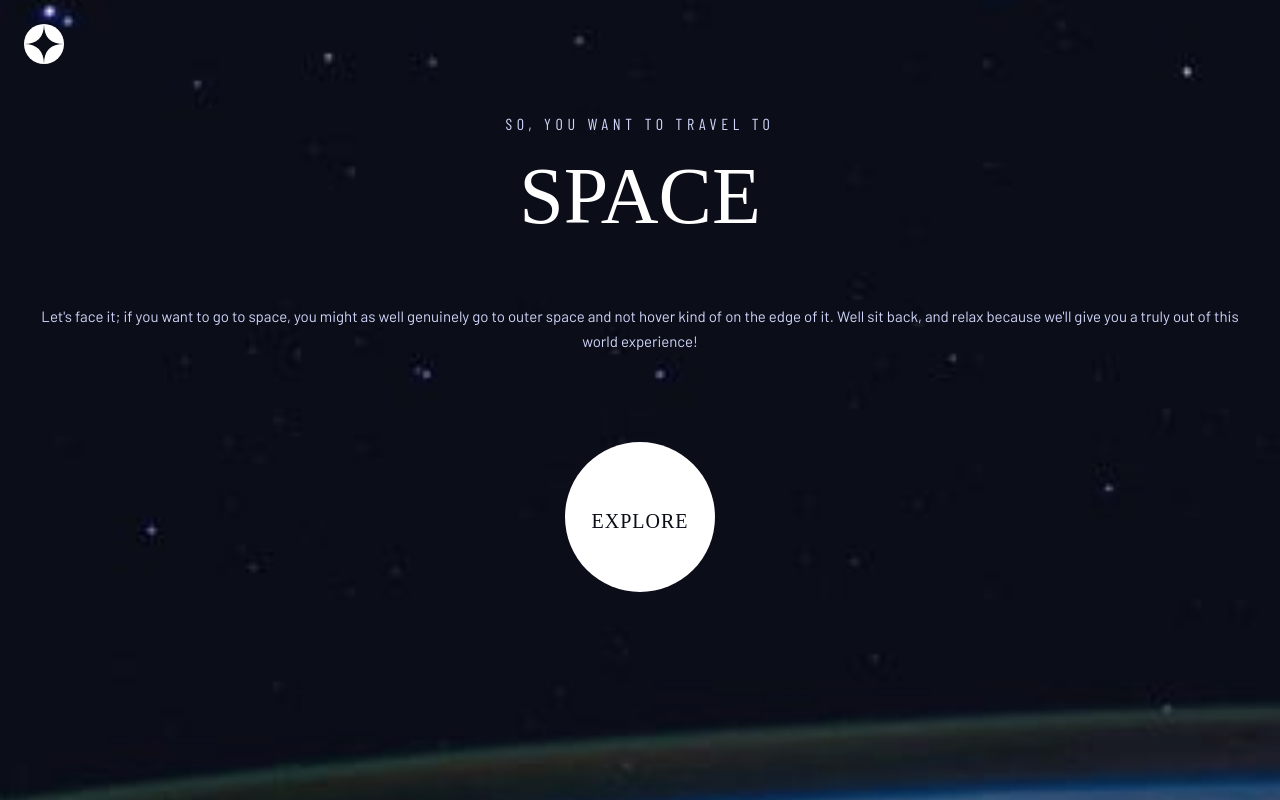
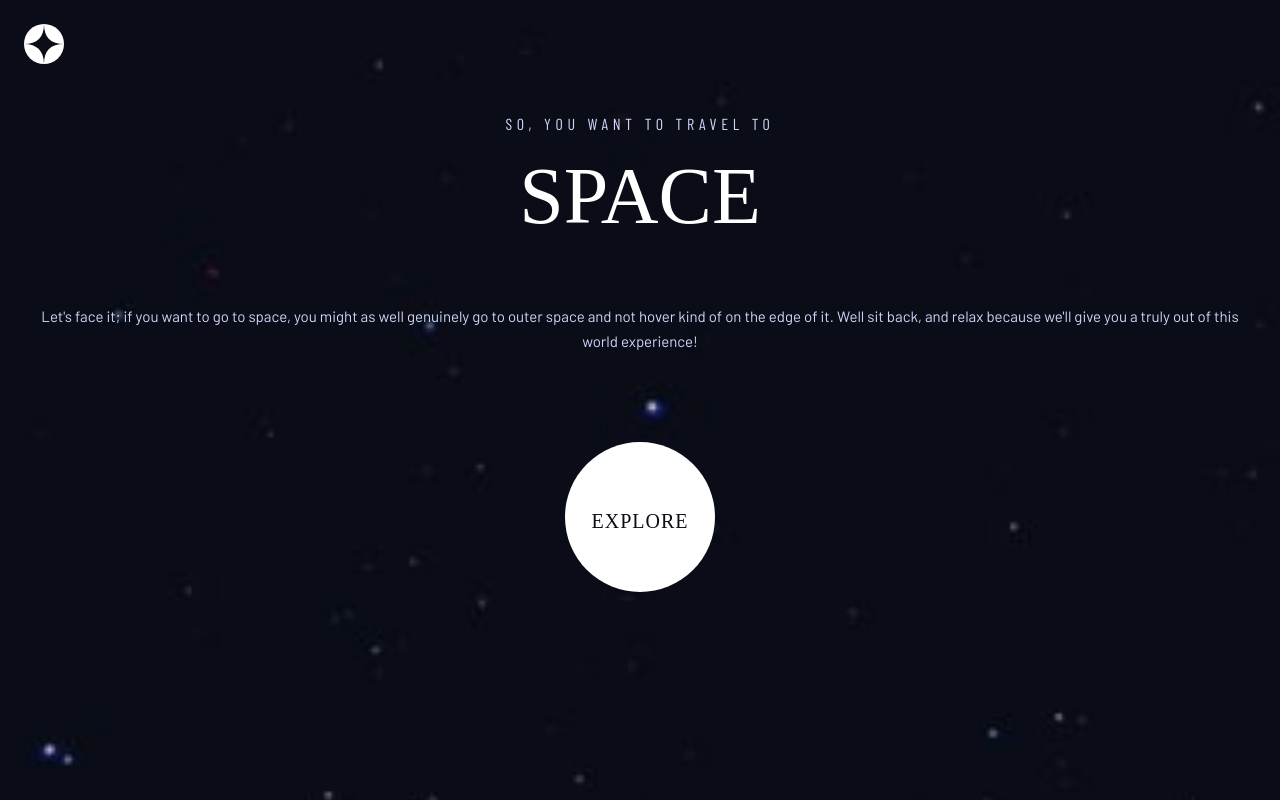
Before and after one commit to Patrick-Dolan/space-tourism-website, a React (Vite) app: page / in a window 1280 px wide. Built offline with nearby package versions, Linux system fonts and the light colour scheme; a web font is replaced by a local one.

Commit message:
refactor App component and update styles***
***Add new colors and styles to index.css***

***Update tailwind.config.js with new height, width, opacity, and backdropBlur values

```diff
--- a/src/components/App.jsx
+++ b/src/components/App.jsx
@@ -29,7 +29,9 @@ function App() {
   }
 
   return (
-    <div className={`container p-6 text-primary min-h-screen ${bgImage} bg-fixed bg-no-repeat bg-cover bg-center`}>
+    <div className="relative min-h-screen min-w-screen bg-tertiary">
+    <div className={`fixed inset-0 ${bgImage} bg-fixed bg-no-repeat bg-top bg-cover z-0 opacity-75`}></div>
+    <div className="relative container p-6 text-primary min-h-screen z-1">
       <Navbar />
       <main>
         <Routes>
@@ -41,6 +43,7 @@ function App() {
         </Routes>
       </main>
     </div>
+  </div>
   );
 }
 
--- a/src/index.css
+++ b/src/index.css
@@ -10,6 +10,7 @@
   --secondary: #D0D6F9;
   --tertiary: #0B0D17;
   --border: #383B4B;
+  --inactive: #979797;
 }
 
 *, *::before, *::after {
--- a/tailwind.config.js
+++ b/tailwind.config.js
@@ -10,6 +10,7 @@ export default {
         primary: "var(--primary)",
         secondary: "var(--secondary)",
         tertiary: "var(--tertiary)",
+        inactive: "var(--inactive)",
       },
       borderColor: {
         primary: "var(--border)"
@@ -62,12 +63,21 @@ export default {
       },
       height: {
         planet: "10.625rem",
+        crew: "13.875rem",
+        "nav-dot": "0.625rem"
       },
       width: {
         planet: "10.625rem",
+        "nav-dot": "0.625rem"
       },
       borderWidth: {
         3: "3px"
+      },
+      opacity: {
+        17: "0.17"
+      },
+      backdropBlur: {
+        tiny: "1px"
       },
     },
   },
```
